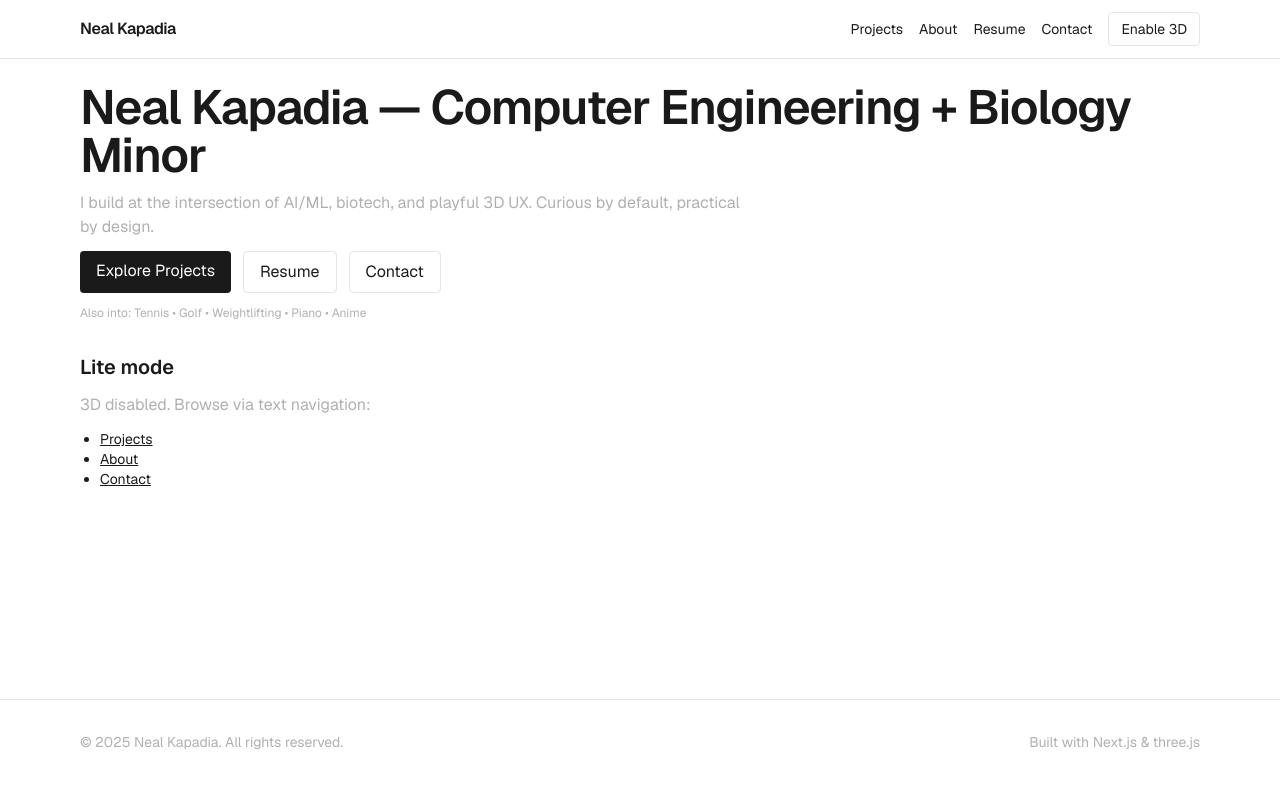
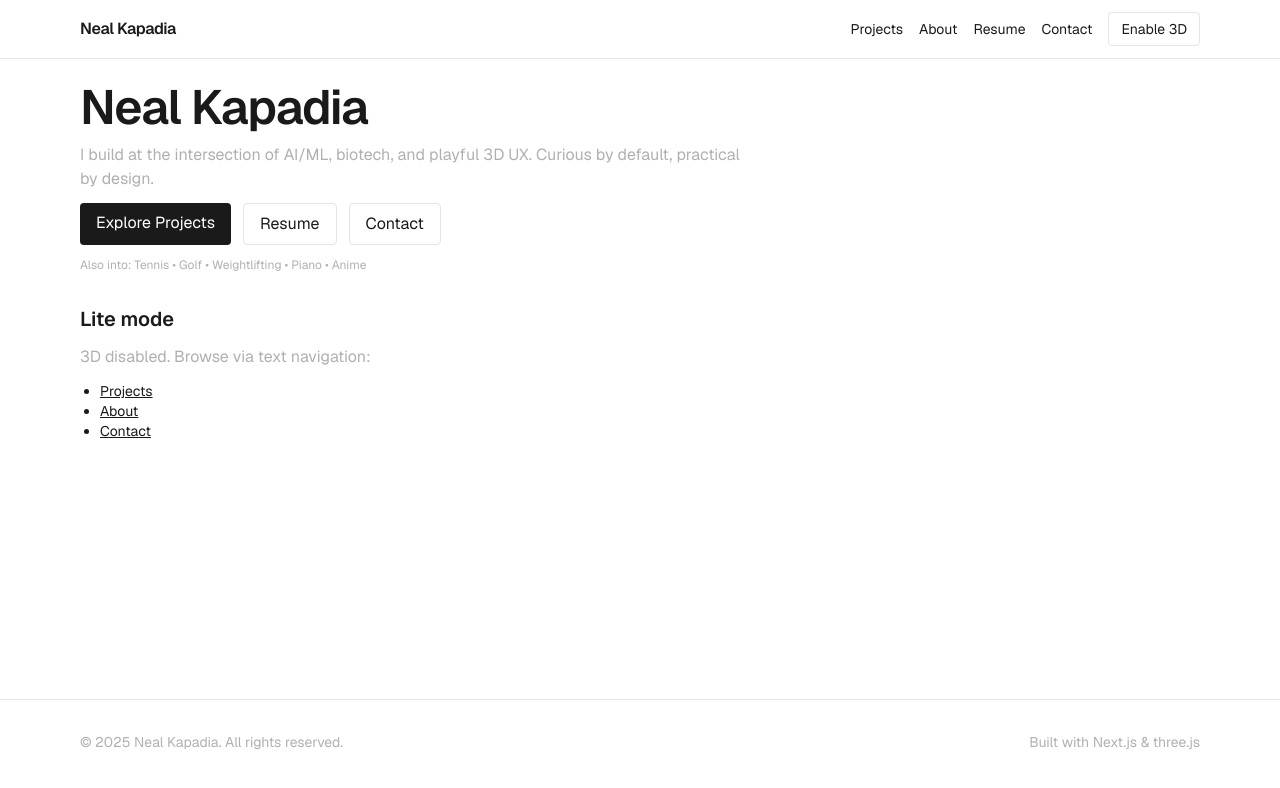
Before and after one commit to NealKapadia/Neal-Kapadia, a Next.js app: page / in a window 1280 px wide. Shown: the top 788 px of the page. Built offline with nearby package versions, Linux system fonts and the light colour scheme.

Commit message:
chore: set site title to 'Neal Kapadia' and update homepage headline

```diff
--- a/src/app/layout.tsx
+++ b/src/app/layout.tsx
@@ -16,14 +16,14 @@ const geistMono = Geist_Mono({
 
 export const metadata: Metadata = {
   title: {
-    default: "Neal Kapadia — Computer Engineering",
+    default: "Neal Kapadia",
     template: "%s | Neal Kapadia",
   },
   description:
     "Projects at the intersection of AI/ML, biotech, and playful 3D UX.",
   metadataBase: new URL("https://your-domain.com"), // TODO: update to your real domain or Vercel URL
   openGraph: {
-    title: "Neal Kapadia — Computer Engineering",
+    title: "Neal Kapadia",
     description:
       "Projects at the intersection of AI/ML, biotech, and playful 3D UX.",
     url: "https://your-domain.com",
@@ -32,7 +32,7 @@ export const metadata: Metadata = {
   },
   twitter: {
     card: "summary_large_image",
-    title: "Neal Kapadia — Computer Engineering",
+    title: "Neal Kapadia",
     description:
       "Projects at the intersection of AI/ML, biotech, and playful 3D UX.",
   },
--- a/src/components/ClientHome.tsx
+++ b/src/components/ClientHome.tsx
@@ -19,7 +19,7 @@ export default function ClientHome() {
 
       <section className="space-y-3">
         <h1 className="text-3xl sm:text-5xl font-semibold tracking-tight">
-          Neal Kapadia — Computer Engineering + Biology Minor
+          Neal Kapadia
         </h1>
         <p className="text-[color:var(--muted)] max-w-2xl">
           I build at the intersection of AI/ML, biotech, and playful 3D UX. Curious by default, practical by design.
```
